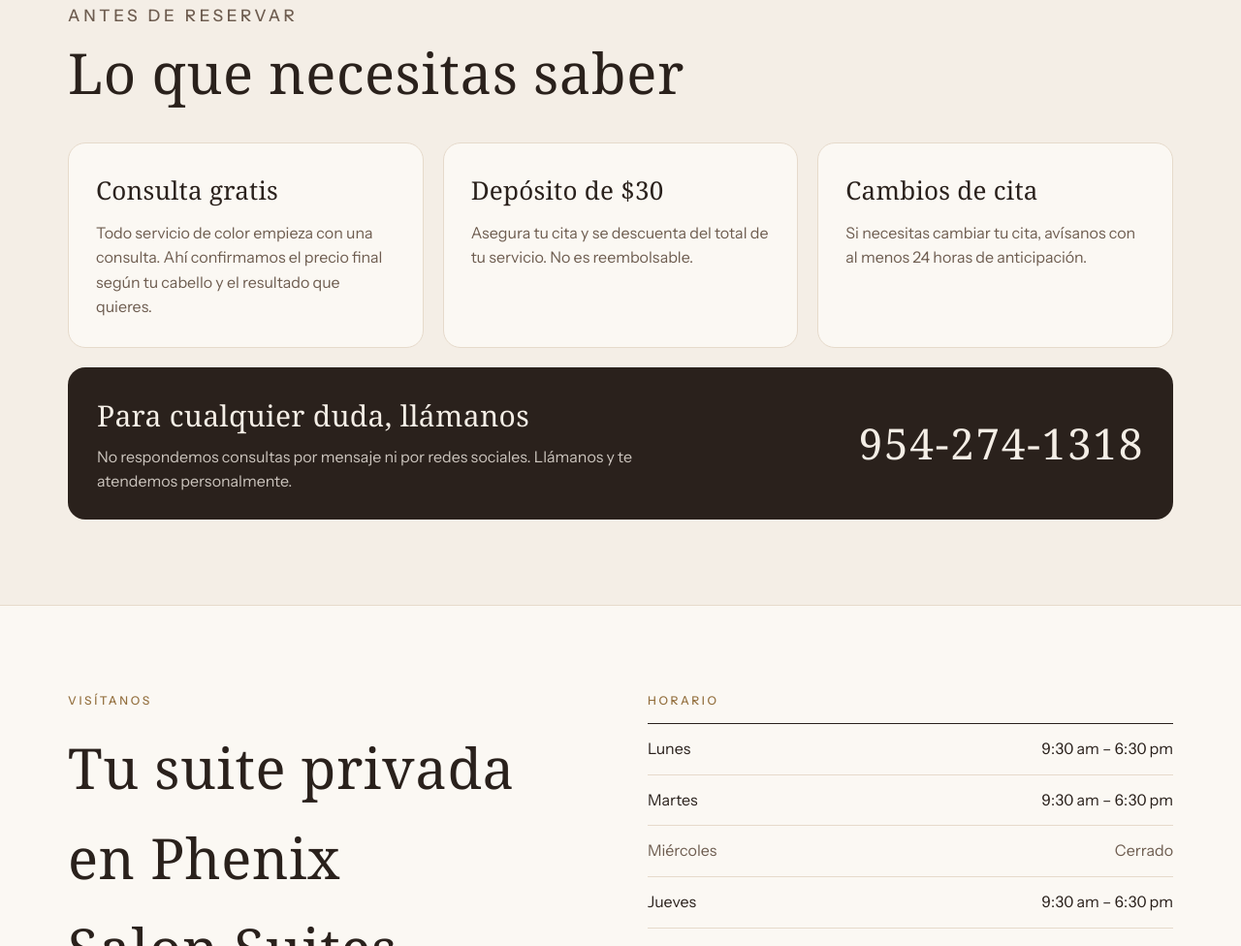
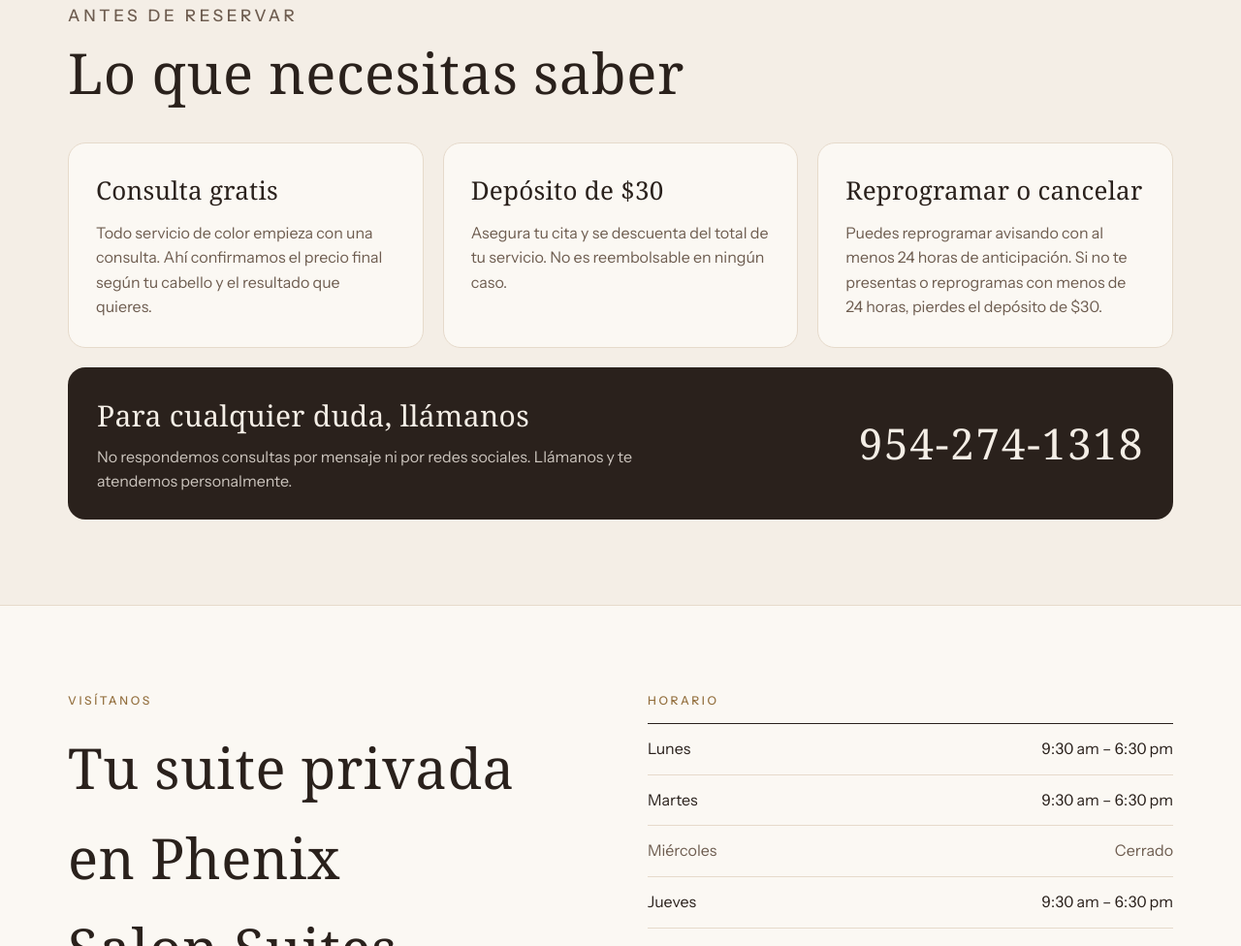
Before and after one commit to zayracarpio1-hue/zayracarpio-web, a plain HTML site: page index.html in a window 1280 px wide. Shown: the part 6450-7426 px from the top of the page at 97% size. Drawn offline with nearby package versions, Linux system fonts and the light colour scheme; a web font is replaced by a local one.

Commit message:
Aclarar política de depósito y reprogramación
Co-Authored-By: Claude Opus 5.5 <noreply@anthropic.com>
Claude-Session: https://claude.ai/code/session_01A3ZQ8eR72ZdW3s3Ww66Fve

```diff
--- a/index.html
+++ b/index.html
@@ -339,8 +339,8 @@ footer .wrap{display:flex;justify-content:space-between;gap:20px;flex-wrap:wrap;
       </div>
       <div class="policy">
         <div class="pcard"><h3 data-t="q1t">Consulta gratis</h3><p data-t="q1">Todo servicio de color empieza con una consulta. Ahí confirmamos el precio final según tu cabello y el resultado que quieres.</p></div>
-        <div class="pcard"><h3 data-t="q2t">Depósito de $30</h3><p data-t="q2">Asegura tu cita y se descuenta del total de tu servicio. No es reembolsable.</p></div>
-        <div class="pcard"><h3 data-t="q3t">Cambios de cita</h3><p data-t="q3">Si necesitas cambiar tu cita, avísanos con al menos 24 horas de anticipación.</p></div>
+        <div class="pcard"><h3 data-t="q2t">Depósito de $30</h3><p data-t="q2">Asegura tu cita y se descuenta del total de tu servicio. No es reembolsable en ningún caso.</p></div>
+        <div class="pcard"><h3 data-t="q3t">Reprogramar o cancelar</h3><p data-t="q3">Puedes reprogramar avisando con al menos 24 horas de anticipación. Si no te presentas o reprogramas con menos de 24 horas, pierdes el depósito de $30.</p></div>
       </div>
       <div class="callout">
         <div><h3 data-t="callT">Para cualquier duda, llámanos</h3><p data-t="callP">No respondemos consultas por mensaje ni por redes sociales. Llámanos y te atendemos personalmente.</p></div>
@@ -390,7 +390,7 @@ footer .wrap{display:flex;justify-content:space-between;gap:20px;flex-wrap:wrap;
       pkEyebrow:"Paquetes",pkTitle:"Todo incluido, con el precio claro desde el inicio",pkLead:"Elige el largo de tu cabello. Cada paquete incluye consulta, lavado, tratamiento y peinado.",pkNote:"Precios en USD. Si tu cabello es muy denso, confirmamos el precio en la consulta.",imgNote:"Las fotos de largo son ilustrativas.",
       simEyebrow:"Estudio de visualización",simTitle:"Mírate con tu nuevo look antes de decidir",simLead:"Súbete una foto, cuéntame qué buscas y te muestro cómo te verías. Sin compromiso y desde tu celular.",p1t:"Corte",p1:"Analizo la forma de tu rostro y te propongo tres cortes.",p2t:"Color",p2:"Te digo si tu color es posible en una sesión o por etapas, y cómo se vería.",p3t:"Cuidado",p3:"Frizz, resequedad o caída: el tratamiento que necesita tu cabello.",simBtn:"Probar el simulador",simSoon:"El simulador se abre aquí muy pronto.",
       cutEyebrow:"Cortes y blower",cutTitle:"Un corte pensado para tu rostro y tu rutina",cutLead:"Si solo vienes por un corte o un blower, estas son las opciones. Los precios del corte de diseño cambian según tu largo.",
-      polEyebrow:"Antes de reservar",polTitle:"Lo que necesitas saber",q1t:"Consulta gratis",q1:"Todo servicio de color empieza con una consulta. Ahí confirmamos el precio final según tu cabello y el resultado que quieres.",q2t:"Depósito de $30",q2:"Asegura tu cita y se descuenta del total de tu servicio. No es reembolsable.",q3t:"Cambios de cita",q3:"Si necesitas cambiar tu cita, avísanos con al menos 24 horas de anticipación.",
+      polEyebrow:"Antes de reservar",polTitle:"Lo que necesitas saber",q1t:"Consulta gratis",q1:"Todo servicio de color empieza con una consulta. Ahí confirmamos el precio final según tu cabello y el resultado que quieres.",q2t:"Depósito de $30",q2:"Asegura tu cita y se descuenta del total de tu servicio. No es reembolsable en ningún caso.",q3t:"Reprogramar o cancelar",q3:"Puedes reprogramar avisando con al menos 24 horas de anticipación. Si no te presentas o reprogramas con menos de 24 horas, pierdes el depósito de $30.",
       callT:"Para cualquier duda, llámanos",callP:"No respondemos consultas por mensaje ni por redes sociales. Llámanos y te atendemos personalmente.",
       visEyebrow:"Visítanos",visTitle:"Tu suite privada en Phenix Salon Suites",map:"Cómo llegar",hrsEyebrow:"Horario",
       lens:[["Corto","Hasta la barbilla"],["Mediano","Hasta los hombros"],["Largo","Debajo de los hombros"],["Extra largo","Hasta la cintura"]],quote:"Se cotiza",fromL:"desde",quoteTime:"tiempo según tu cabello",
@@ -405,7 +405,7 @@ footer .wrap{display:flex;justify-content:space-between;gap:20px;flex-wrap:wrap;
       pkEyebrow:"Packages",pkTitle:"All-inclusive, with clear pricing from the start",pkLead:"Choose your hair length. Every package includes a consultation, wash, treatment and styling.",pkNote:"Prices in USD. For very thick hair, we confirm the price at your consultation.",imgNote:"Length photos are illustrative.",
       simEyebrow:"Visualization studio",simTitle:"See your new look before you decide",simLead:"Upload a photo, tell me what you're looking for and I'll show you how you'd look. No commitment, right from your phone.",p1t:"Cut",p1:"I analyze your face shape and suggest three cuts.",p2t:"Color",p2:"I tell you whether your color is possible in one session or in stages, and how it would look.",p3t:"Care",p3:"Frizz, dryness or shedding: the treatment your hair needs.",simBtn:"Try the simulator",simSoon:"The simulator will open here very soon.",
       cutEyebrow:"Cuts and blowouts",cutTitle:"A cut designed for your face and your routine",cutLead:"If you're only coming in for a cut or a blowout, these are your options. Signature cut prices depend on your length.",
-      polEyebrow:"Before you book",polTitle:"What you need to know",q1t:"Free consultation",q1:"Every color service starts with a consultation, where we confirm your final price based on your hair and the result you want.",q2t:"$30 deposit",q2:"Secures your appointment and is applied to your service total. Non-refundable.",q3t:"Rescheduling",q3:"If you need to change your appointment, please let us know at least 24 hours in advance.",
+      polEyebrow:"Before you book",polTitle:"What you need to know",q1t:"Free consultation",q1:"Every color service starts with a consultation, where we confirm your final price based on your hair and the result you want.",q2t:"$30 deposit",q2:"Secures your appointment and is applied to your service total. Non-refundable in all cases.",q3t:"Rescheduling or canceling",q3:"You can reschedule with at least 24 hours' notice. If you don't show up or reschedule with less than 24 hours' notice, you lose your $30 deposit.",
       callT:"Questions? Please call us",callP:"We don't answer inquiries by text or social media. Give us a call and we'll help you personally.",
       visEyebrow:"Visit us",visTitle:"Your private suite at Phenix Salon Suites",map:"Get directions",hrsEyebrow:"Hours",
       lens:[["Short","Chin length"],["Medium","Shoulder length"],["Long","Below the shoulders"],["Extra long","Waist length"]],quote:"Quoted",fromL:"from",quoteTime:"time depends on your hair",
```
